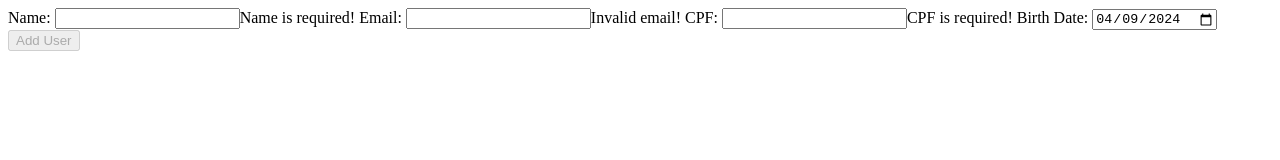
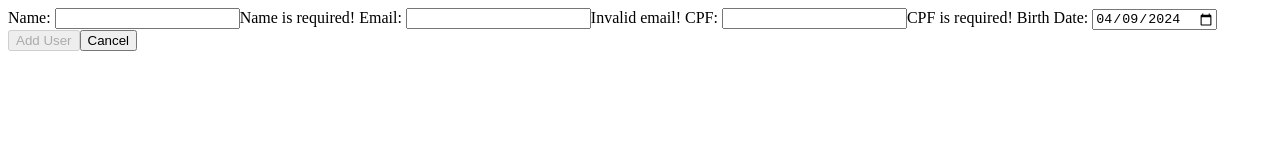
Before and after one commit to gpm22/API_Veiculos_Client, an Angular app: page /home in a window 1280 px wide. Both pictures are taken after typing "Sample" into the empty fields and a click on the button "Create User". Shown: the top 160 px of the page. Built offline with nearby package versions, Linux system fonts and the light colour scheme.

Commit message:
Adding cancel creating user button

```diff
--- a/src/app/pages/home/home.component.html
+++ b/src/app/pages/home/home.component.html
@@ -31,4 +31,5 @@
         Login error: {{error}}
     </div>
     <button [disabled]="newUserForm.invalid" type="submit">Add User</button>
+    <button (click)="disallowAddingUser()" type="button">Cancel</button>
 </form>
--- a/src/app/pages/home/home.component.ts
+++ b/src/app/pages/home/home.component.ts
@@ -64,6 +64,10 @@ export class HomeComponent {
     this.addingNewUser = true;
   }
 
+  disallowAddingUser(){
+    this.addingNewUser = false;
+  }
+
   addUser(){
     if(this.newUserForm.invalid)
       return;
```
